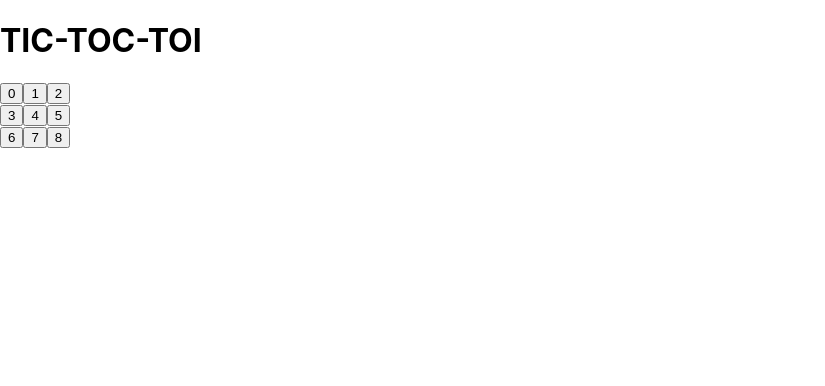
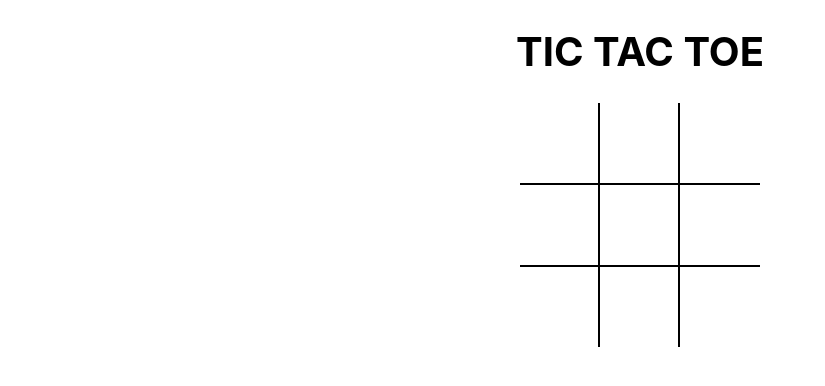
Before and after one commit to nitesh-ennomail/tic-toc, a React (Create React App) app: page / in a window 1280 px wide. Shown: the top 386 px of the page, without its empty margins (0-825 px from the left). Built offline with nearby package versions, Linux system fonts and the light colour scheme.

Commit message:
square and board added and event als!

```diff
--- a/package.json
+++ b/package.json
@@ -6,6 +6,7 @@
     "@testing-library/jest-dom": "^5.16.5",
     "@testing-library/react": "^13.3.0",
     "@testing-library/user-event": "^13.5.0",
+    "node-sass": "^7.0.1",
     "react": "^18.2.0",
     "react-dom": "^18.2.0",
     "react-scripts": "5.0.1",
--- a/src/App.js
+++ b/src/App.js
@@ -1,14 +1,15 @@
-import logo from "./logo.svg";
-import "./App.css";
+import React from "react";
 import Board from "./components/Board";
 
-function App() {
+import "./styles/root.scss";
+
+const App = () => {
   return (
-    <div>
-      <h1>TIC-TOC-TOI</h1>
+    <div className="app">
+      <h1>TIC TAC TOE</h1>
       <Board />
     </div>
   );
-}
+};
 
 export default App;
--- a/src/components/Board.js
+++ b/src/components/Board.js
@@ -1,26 +1,58 @@
-import React from "react";
-import Squre from "./Squre";
+import React, { useState } from "react";
+import Square from "./Square";
 
-function Board() {
+const Board = () => {
+  const [board, setBoard] = useState(Array(9).fill(null));
+  const [isXNext, setIsXNext] = useState(false);
+  // console.log(board);
+
+  const handleSquareClick = (position) => {
+    console.log(board[position]);
+    if (board[position]) {
+      return;
+    }
+    setBoard((prev) => {
+      return prev.map((square, pos) => {
+        if (pos === position) {
+          console.log(pos);
+          return isXNext ? "X" : "O";
+        } else {
+          return square;
+        }
+      });
+    });
+    setIsXNext((prev) => !prev);
+  };
+
+  const renderSquare = (position) => {
+    return (
+      <Square
+        value={board[position]}
+        onClick={() => {
+          handleSquareClick(position);
+        }}
+      />
+    );
+  };
   return (
-    <div>
-      <div>
-        <Squre value={0} />
-        <Squre value={1} />
-        <Squre value={2} />
+    <div className="board">
+      <div className="board-row">
+        {renderSquare(0)}
+        {renderSquare(1)}
+        {renderSquare(2)}
       </div>
-      <div>
-        <Squre value={3} />
-        <Squre value={4} />
-        <Squre value={5} />
+      <div className="board-row">
+        {renderSquare(3)}
+        {renderSquare(4)}
+        {renderSquare(5)}
       </div>
-      <div>
-        <Squre value={6} />
-        <Squre value={7} />
-        <Squre value={8} />
+      <div className="board-row">
+        {renderSquare(6)}
+        {renderSquare(7)}
+        {renderSquare(8)}
       </div>
     </div>
   );
-}
+};
 
 export default Board;
--- /dev/null
+++ b/src/components/Square.js
@@ -0,0 +1,11 @@
+import React from "react";
+
+const Square = ({ value, onClick }) => {
+  return (
+    <button type="button" className="square" onClick={onClick}>
+      {value}
+    </button>
+  );
+};
+
+export default Square;
--- a/src/components/Squre.js
+++ /dev/null
@@ -1,7 +0,0 @@
-import React from "react";
-
-const Squre = ({ value }) => {
-  return <button type="button">{value}</button>;
-};
-
-export default Squre;
--- /dev/null
+++ b/src/styles/root.scss
@@ -0,0 +1,43 @@
+body {
+    padding: 0;
+    margin: 0;
+  }
+
+  button {
+    background: none;
+    border: none;
+    outline: none;
+    &:hover {
+      cursor: pointer;
+    }
+  }
+
+  .app {
+    font-size: 20px;
+    display: flex;
+    flex-direction: column;
+    align-items: center;
+  }
+
+  .board {
+    .board-row {
+      display: flex;
+      flex-direction: row;
+      border-bottom: 2px solid #000;
+      &:last-child {
+        border-bottom: none;
+      }
+      .square {
+        width: 80px;
+        height: 80px;
+        border-right: 2px solid #000;
+        font-size: 2.5rem;
+        padding: 0;
+        overflow: hidden;
+        transition: all 0.2s;
+        &:last-child {
+          border-right: none;
+        }
+      }
+    }
+  }
```
Also changed, not shown: 1 other file (tests, documents, lock files or other folders).
